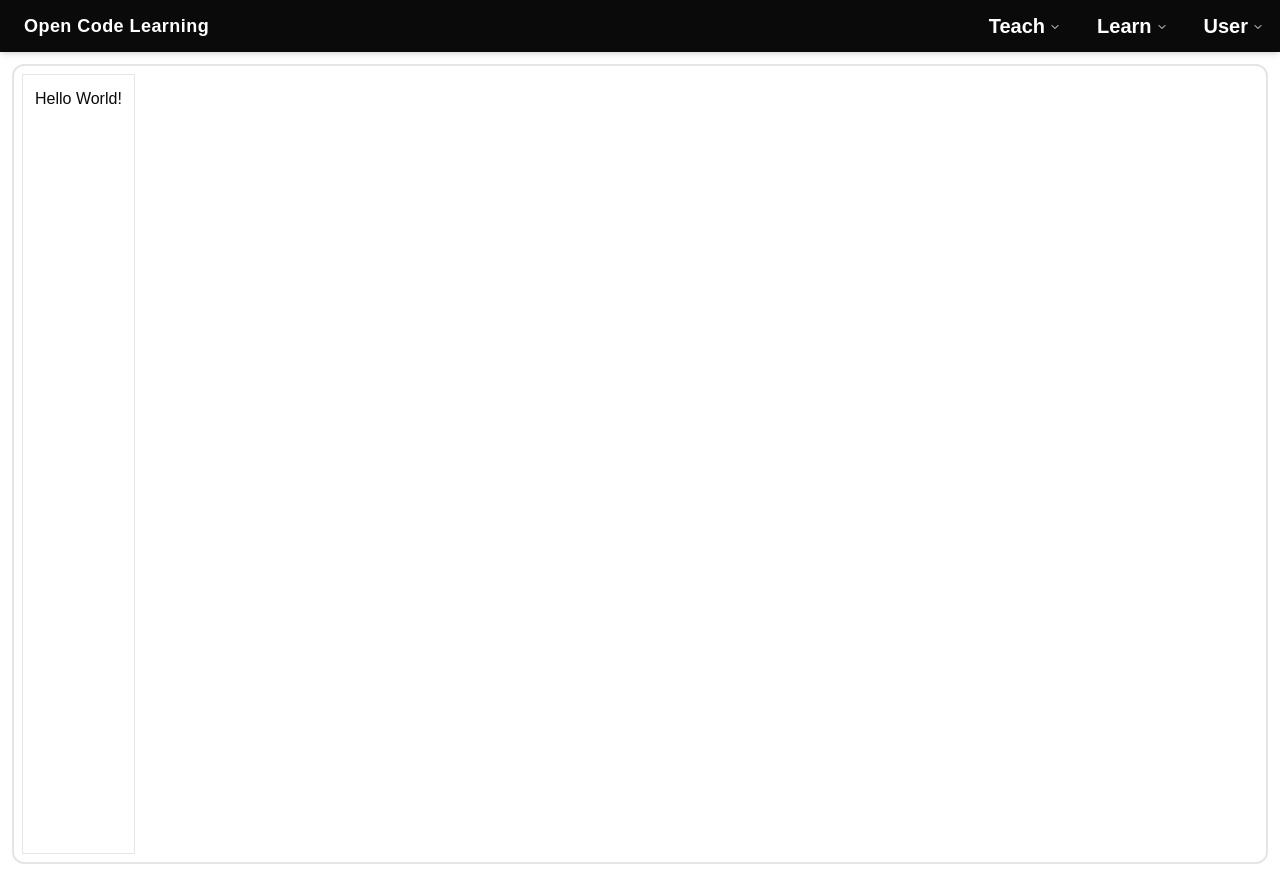
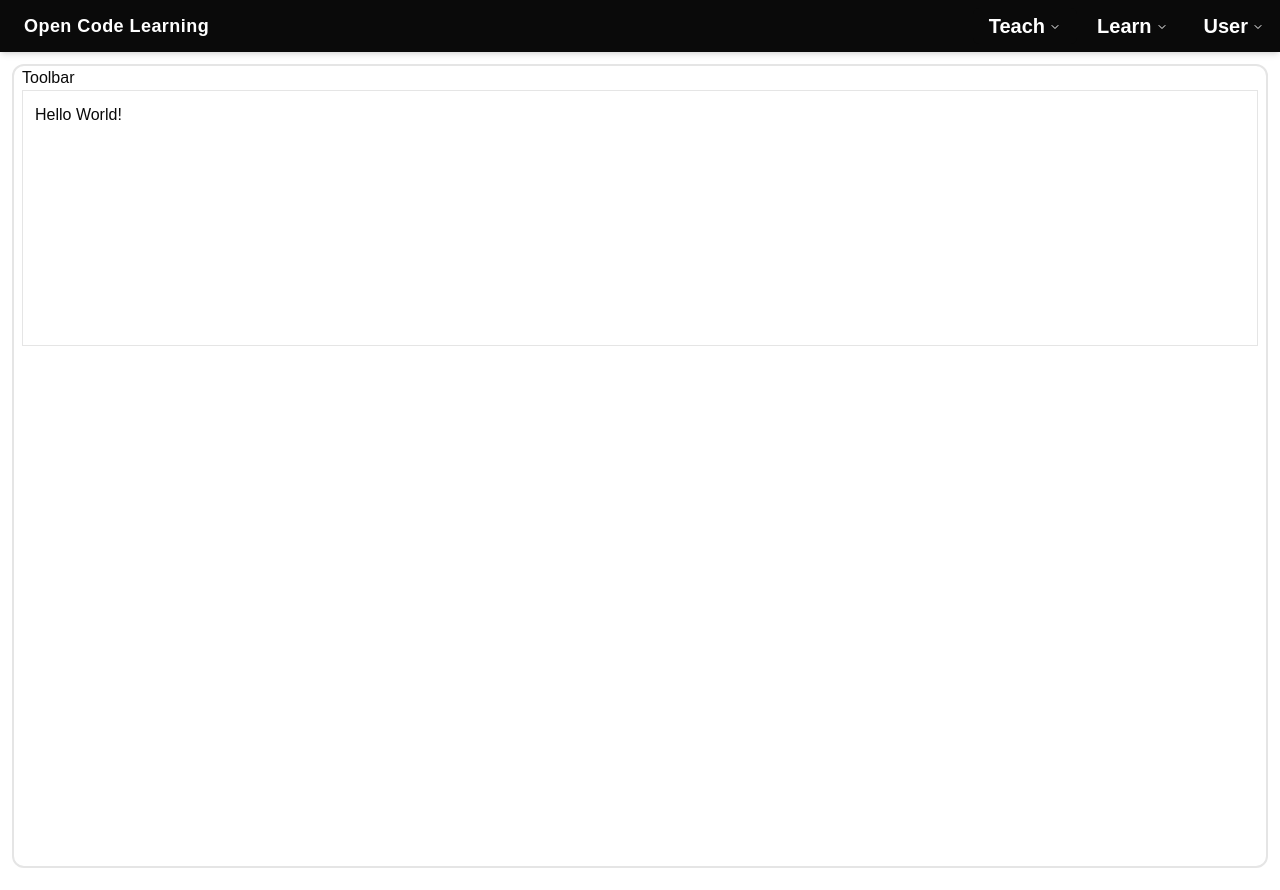
Before and after one commit to hdmGOAT/codelearnproject, a Next.js app in the folder frontend/: page /teach/create in a window 1280 px wide. Built offline with nearby package versions, Linux system fonts and the light colour scheme.

Commit message:
gonna work on toolbar

```diff
--- a/frontend/app/teach/create/page.tsx
+++ b/frontend/app/teach/create/page.tsx
@@ -3,7 +3,7 @@ import React from "react";
 
 const CreatePage = () => {
   return (
-    <div className="flex h-screen p-2 m-3 border-2 rounded-xl">
+    <div className="flex min-h-screen px-2 mx-3 mt-3 border-2 rounded-xl">
       <RichTextEditor />
     </div>
   );
--- a/frontend/components/RichTextEditor.tsx
+++ b/frontend/components/RichTextEditor.tsx
@@ -1,4 +1,5 @@
 "use client";
+
 import React from "react";
 import { useEditor, EditorContent } from "@tiptap/react";
 import StarterKit from "@tiptap/starter-kit";
@@ -7,11 +8,18 @@ const RichTextEditor = () => {
   const editor = useEditor({
     extensions: [StarterKit],
     content: `<p>Hello World! </p>`,
+    immediatelyRender: false,
+    editorProps: {
+      attributes: {
+        class: "border p-3 w-full min-h-64",
+      },
+    },
   });
 
   return (
-    <div className="editor border p-3">
-      <EditorContent editor={editor} />
+    <div className="editor w-full h-screen">
+      <div className="toolbar  w-full">Toolbar</div>
+      <EditorContent className=" size-full" editor={editor} />
     </div>
   );
 };
```
